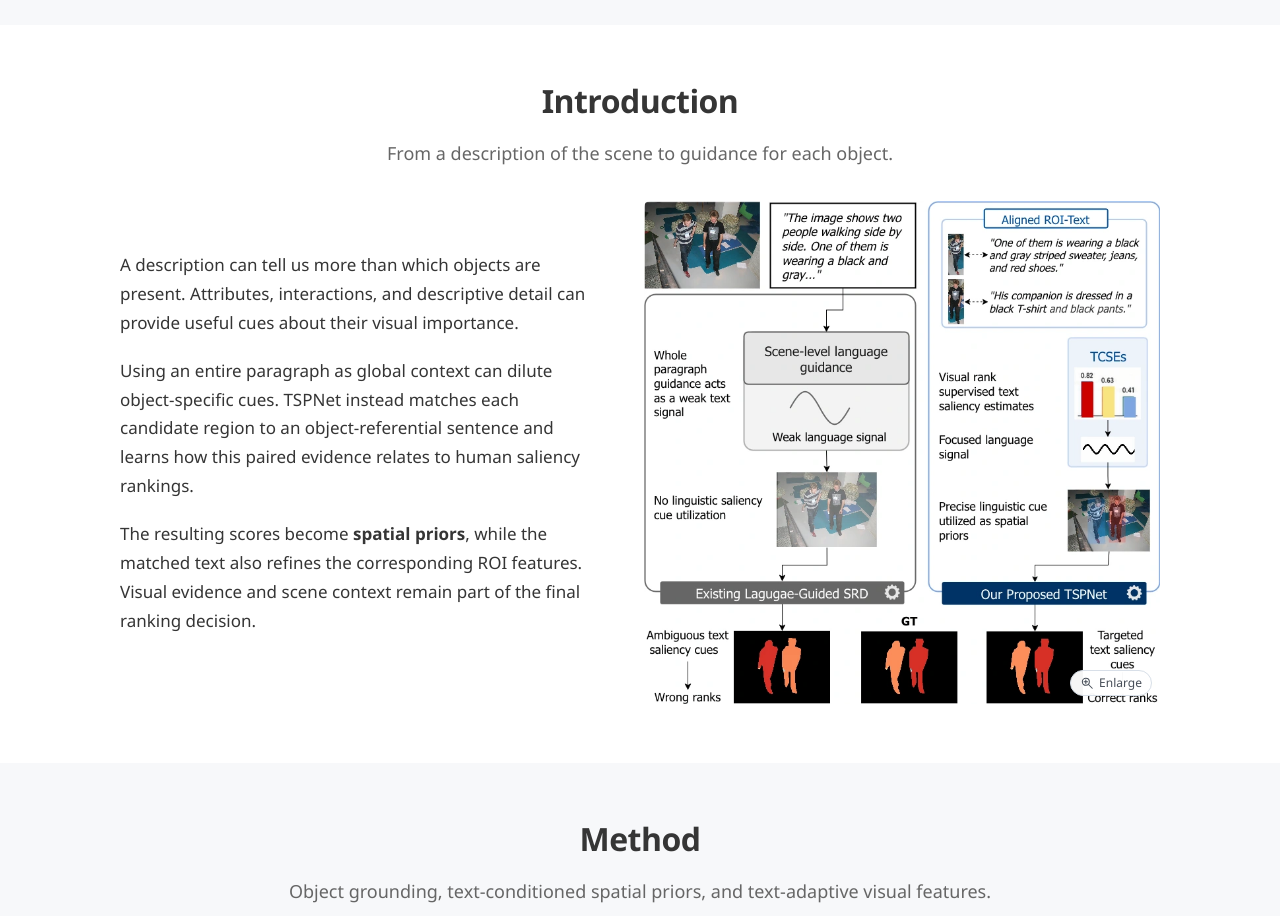
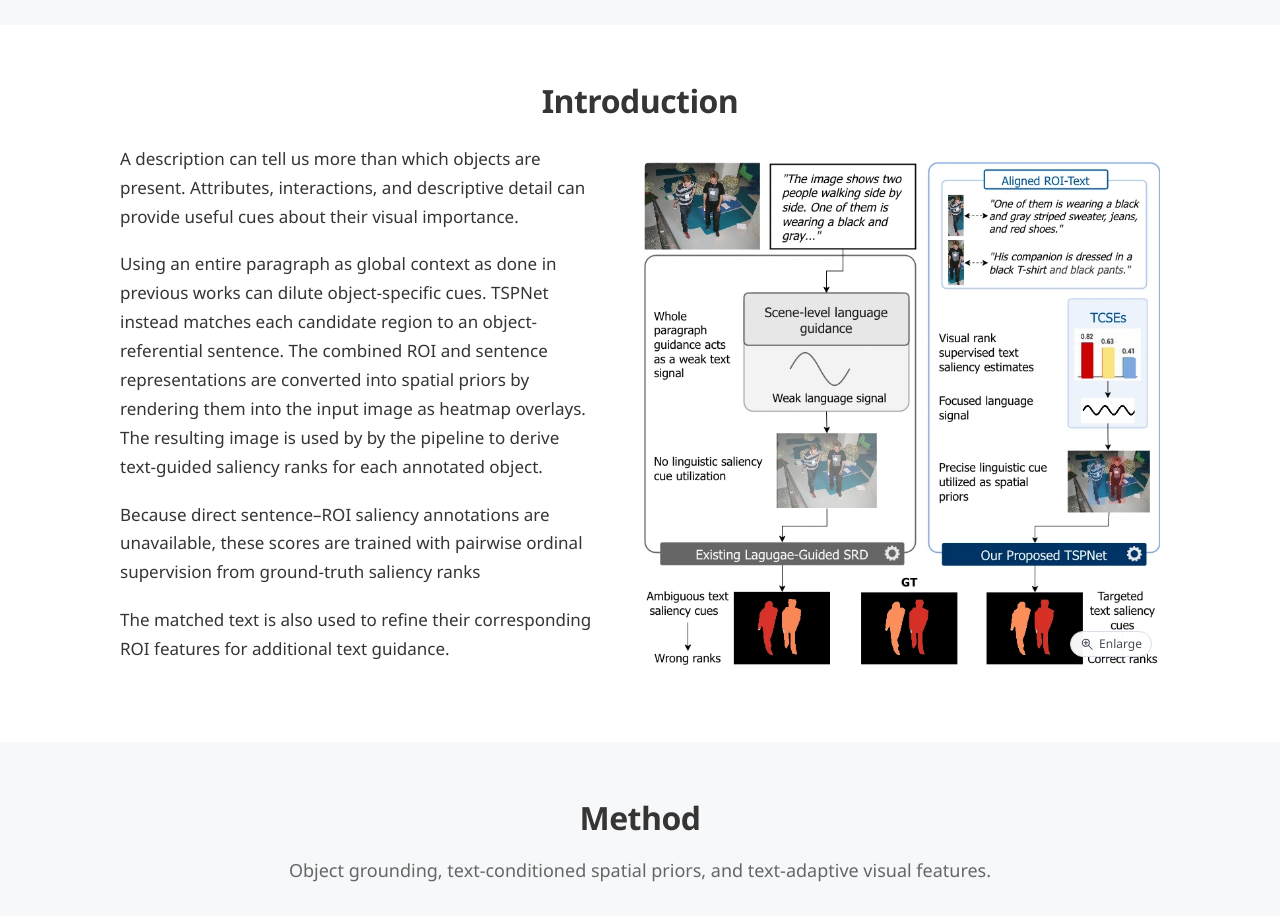
Before and after one commit to zaima14zarnaz/tspnet, a plain HTML site: page docs/index.html in a window 1280 px wide. Shown: the part 1400-2316 px from the top of the page. Drawn offline with Linux system fonts and the light colour scheme.

```diff
--- a/docs/index.html
+++ b/docs/index.html
@@ -69,12 +69,12 @@
     <section class="section" id="introduction">
       <div class="container">
         <h2>Introduction</h2>
-        <p class="section-lead">From a description of the scene to guidance for each object.</p>
         <div class="motivation-layout">
           <div class="prose">
             <p>A description can tell us more than which objects are present. Attributes, interactions, and descriptive detail can provide useful cues about their visual importance.</p>
-            <p>Using an entire paragraph as global context can dilute object-specific cues. TSPNet instead matches each candidate region to an object-referential sentence and learns how this paired evidence relates to human saliency rankings.</p>
-            <p>The resulting scores become <strong>spatial priors</strong>, while the matched text also refines the corresponding ROI features. Visual evidence and scene context remain part of the final ranking decision.</p>
+            <p>Using an entire paragraph as global context as done in previous works can dilute object-specific cues. TSPNet instead matches each candidate region to an object-referential sentence. The combined ROI and sentence representations are converted into spatial priors by rendering them into the input image as heatmap overlays. The resulting image is used by by the pipeline to derive text-guided saliency ranks for each annotated object.</p>
+            <p>Because direct sentence–ROI saliency annotations are unavailable, these scores are trained with pairwise ordinal supervision from ground-truth saliency ranks</p>
+            <p>The matched text is also used to refine their corresponding ROI features for additional text guidance.</p>
           </div>
           <figure>
             <a class="figure-link" href="./assets/images/motivation.webp" data-zoom data-caption="Object-grounded language guidance compared with scene-level guidance." aria-label="Enlarge the motivation figure">
```
